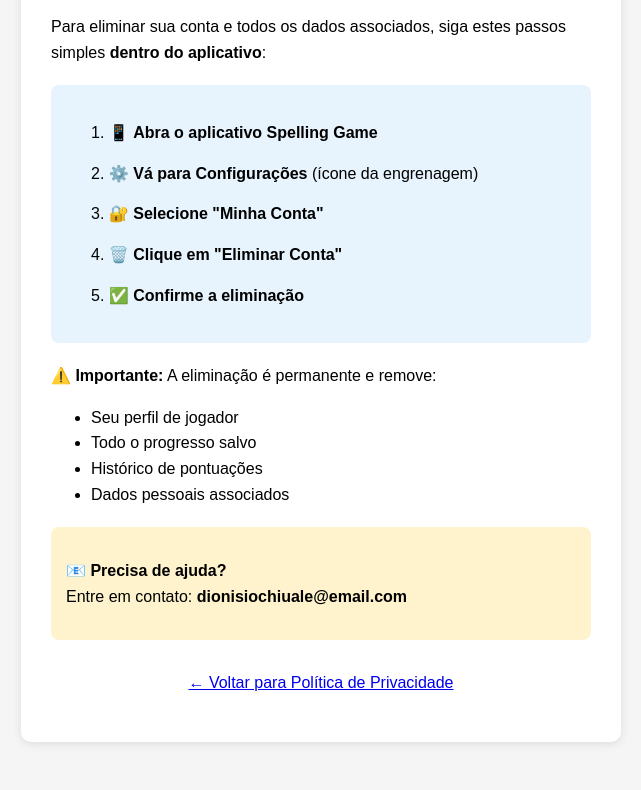
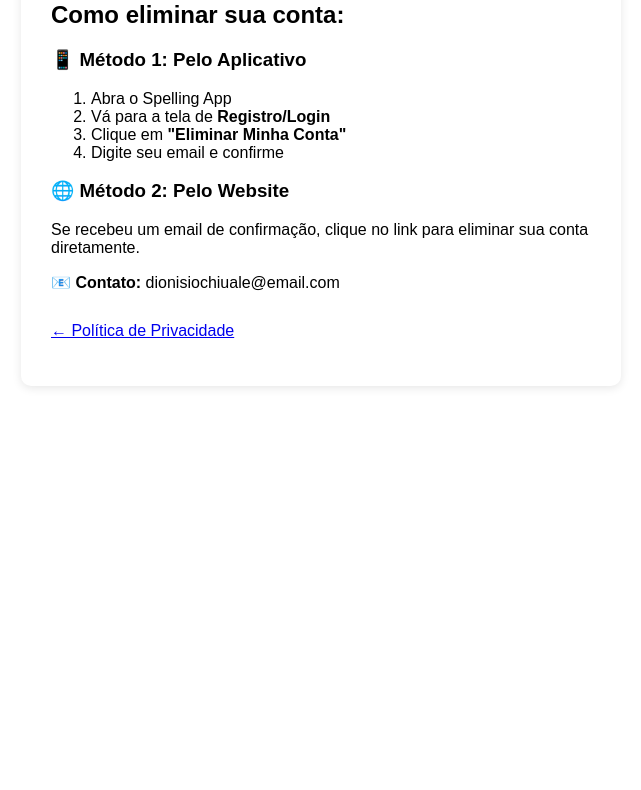
Before and after one commit to Chiuale1969/privacy-policy-generator, a plain HTML site: page eliminar-conta.html in a window 1280 px wide. Shown: the part 180-970 px from the top of the page, without its empty margins (319-960 px from the left). After the commit the page ends 800 px from the top, so only its background shows below. Drawn offline with Linux system fonts and the light colour scheme.

Commit message:
Update eliminar-conta.html

```diff
--- a/eliminar-conta.html
+++ b/eliminar-conta.html
@@ -1,75 +1,36 @@
+<!-- Altere o eliminar-conta.html para isto: -->
 <!DOCTYPE html>
 <html lang="pt-BR">
 <head>
     <meta charset="UTF-8">
     <meta name="viewport" content="width=device-width, initial-scale=1.0">
-    <title>Eliminar Conta - Spelling Game</title>
+    <title>Eliminar Conta - Spelling App</title>
     <style>
-        body {
-            font-family: Arial, sans-serif;
-            max-width: 600px;
-            margin: 50px auto;
-            padding: 20px;
-            line-height: 1.6;
-            background-color: #f5f5f5;
-        }
-        .container {
-            background: white;
-            padding: 30px;
-            border-radius: 10px;
-            box-shadow: 0 2px 10px rgba(0,0,0,0.1);
-        }
-        h1 {
-            color: #2c3e50;
-            text-align: center;
-        }
-        .steps {
-            background: #e8f4fd;
-            padding: 20px;
-            border-radius: 8px;
-            margin: 20px 0;
-        }
-        .step {
-            margin: 15px 0;
-            padding-left: 20px;
-        }
-        .contact {
-            background: #fff3cd;
-            padding: 15px;
-            border-radius: 8px;
-            margin-top: 20px;
-        }
+        body { font-family: Arial; max-width: 600px; margin: 50px auto; padding: 20px; }
+        .container { background: white; padding: 30px; border-radius: 10px; box-shadow: 0 2px 10px rgba(0,0,0,0.1); }
     </style>
 </head>
 <body>
     <div class="container">
-        <h1>🗑️ Como Eliminar Sua Conta</h1>
+        <h1>🗑️ Eliminar Conta - Spelling App</h1>
 
-        <p>Para eliminar sua conta e todos os dados associados, siga estes passos simples <strong>dentro do aplicativo</strong>:</p>
+        <h2>Como eliminar sua conta:</h2>
 
-        <div class="steps">
-            <div class="step">1. 📱 <strong>Abra o aplicativo Spelling Game</strong></div>
-            <div class="step">2. ⚙️ <strong>Vá para Configurações</strong> (ícone da engrenagem)</div>
-            <div class="step">3. 🔐 <strong>Selecione "Minha Conta"</strong></div>
-            <div class="step">4. 🗑️ <strong>Clique em "Eliminar Conta"</strong></div>
-            <div class="step">5. ✅ <strong>Confirme a eliminação</strong></div>
-        </div>
+        <h3>📱 Método 1: Pelo Aplicativo</h3>
+        <ol>
+            <li>Abra o Spelling App</li>
+            <li>Vá para a tela de <strong>Registro/Login</strong></li>
+            <li>Clique em <strong>"Eliminar Minha Conta"</strong></li>
+            <li>Digite seu email e confirme</li>
+        </ol>
 
-        <p><strong>⚠️ Importante:</strong> A eliminação é permanente e remove:</p>
-        <ul>
-            <li>Seu perfil de jogador</li>
-            <li>Todo o progresso salvo</li>
-            <li>Histórico de pontuações</li>
-            <li>Dados pessoais associados</li>
-        </ul>
+        <h3>🌐 Método 2: Pelo Website</h3>
+        <p>Se recebeu um email de confirmação, clique no link para eliminar sua conta diretamente.</p>
 
-        <div class="contact">
-            <p><strong>📧 Precisa de ajuda?</strong><br>
-            Entre em contato: <strong>dionisiochiuale@email.com</strong></p>
-        </div>
+        <p><strong>📧 Contato:</strong> dionisiochiuale@email.com</p>
 
-        <p style="text-align: center; margin-top: 30px; color: #666;">
-            <a href="/privacy-policy-generator/politica-privacidade.html">← Voltar para Política de Privacidade</a>
+        <p style="margin-top: 30px;">
+            <a href="politica-privacidade.html">← Política de Privacidade</a>
         </p>
     </div>
 </body>
```
